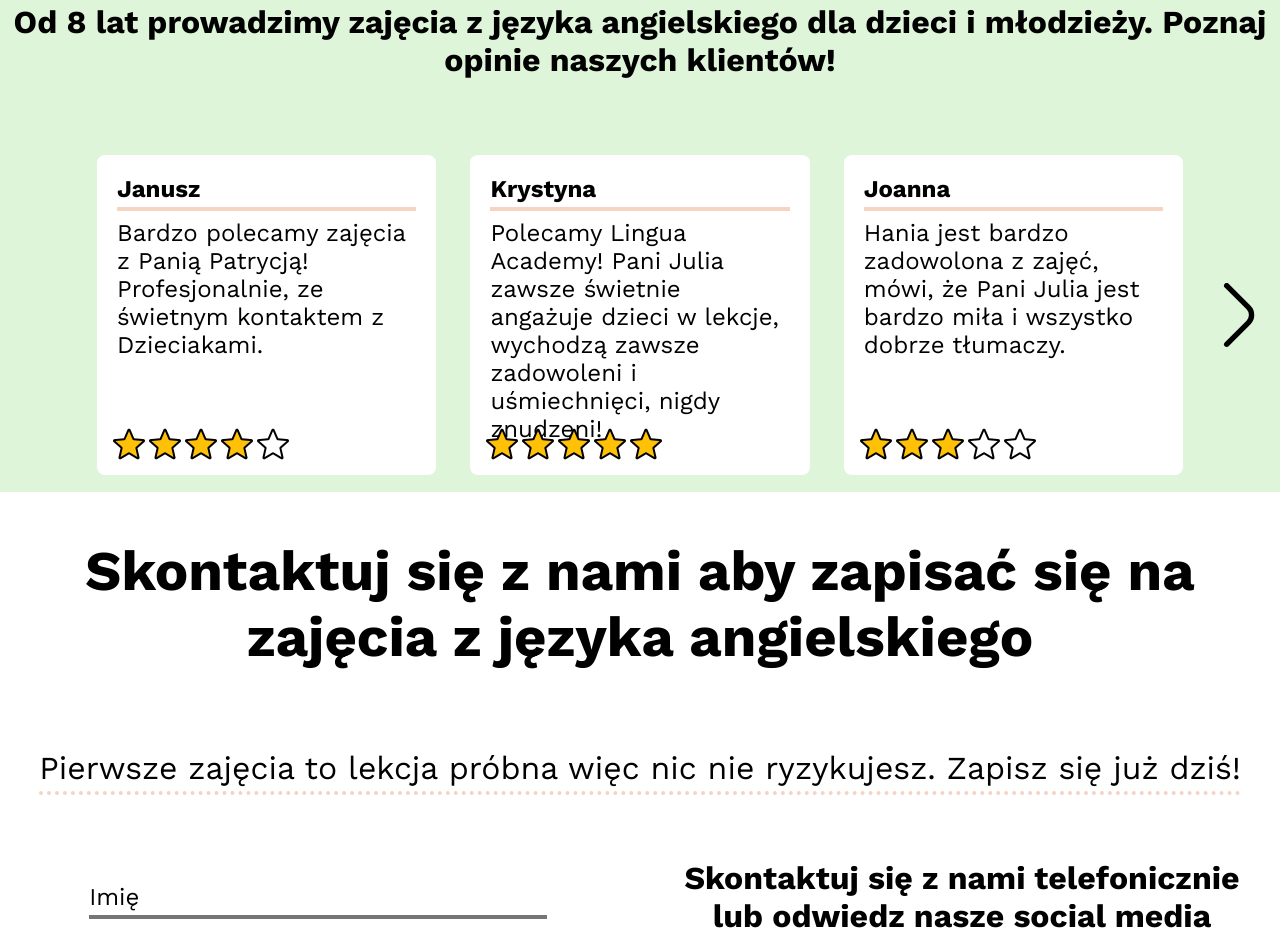
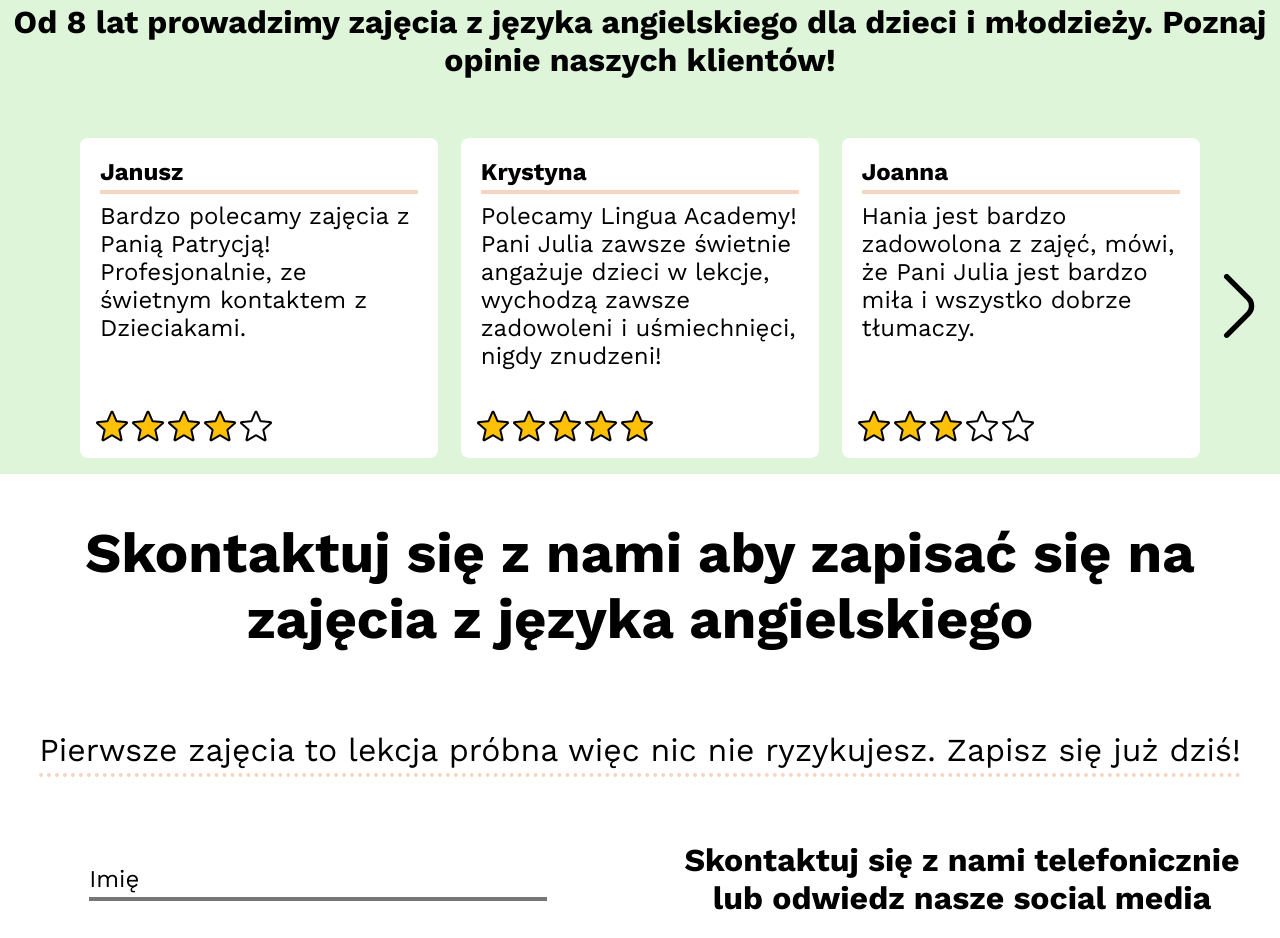
Before and after one commit to kamilczaja222/LinguaAcademy-portfolio, a website built with Parcel: page src/index.html in a window 1280 px wide. Shown: the part 2193-3131 px from the top of the page. Built offline with nearby package versions, Linux system fonts and the light colour scheme.

Commit message:
Carousel post - replace flex with grid

```diff
--- a/src/scss/modules/carousel.scss
+++ b/src/scss/modules/carousel.scss
@@ -8,14 +8,24 @@
     &__box {
         margin: 0 auto;
         position: relative;
-        width: $desktop;
-        display: flex;
-        justify-content: space-between;
-        align-items: center;
-        overflow: hidden;
-        flex-wrap: nowrap;
         scroll-behavior: smooth;
         scroll-snap-type: x mandatory;
+        display: grid;
+        align-items: center;
+        grid-auto-flow:column;
+        overflow: hidden;
+        grid-template-columns: repeat(6, 98%);
+        gap: 2%;
+
+        @media (min-width: $tablet) {
+            grid-template-columns: repeat(3, 48% 48%);
+            gap: 4%;
+        }
+
+        @media (min-width: $desktop) {
+            grid-template-columns: repeat(2, 32% 32% 32%);
+            gap: 2%;
+        }
     }
 
     &__button {
@@ -70,17 +80,13 @@
         scroll-snap-align: end;
         height: 320px;
         border-radius: 8px;
-        min-width: 94%;
-        margin: 3%;
-
+        min-width: 90%;
         @media (min-width: $tablet) {
-            min-width: 47%;
-            margin: 1.5%;
+            min-width: 45%;
         }
 
         @media (min-width: $desktop) {
-            min-width: 30.3%;
-            margin: 1.52%;
+            min-width: 30%;
         }
     }
 
```
